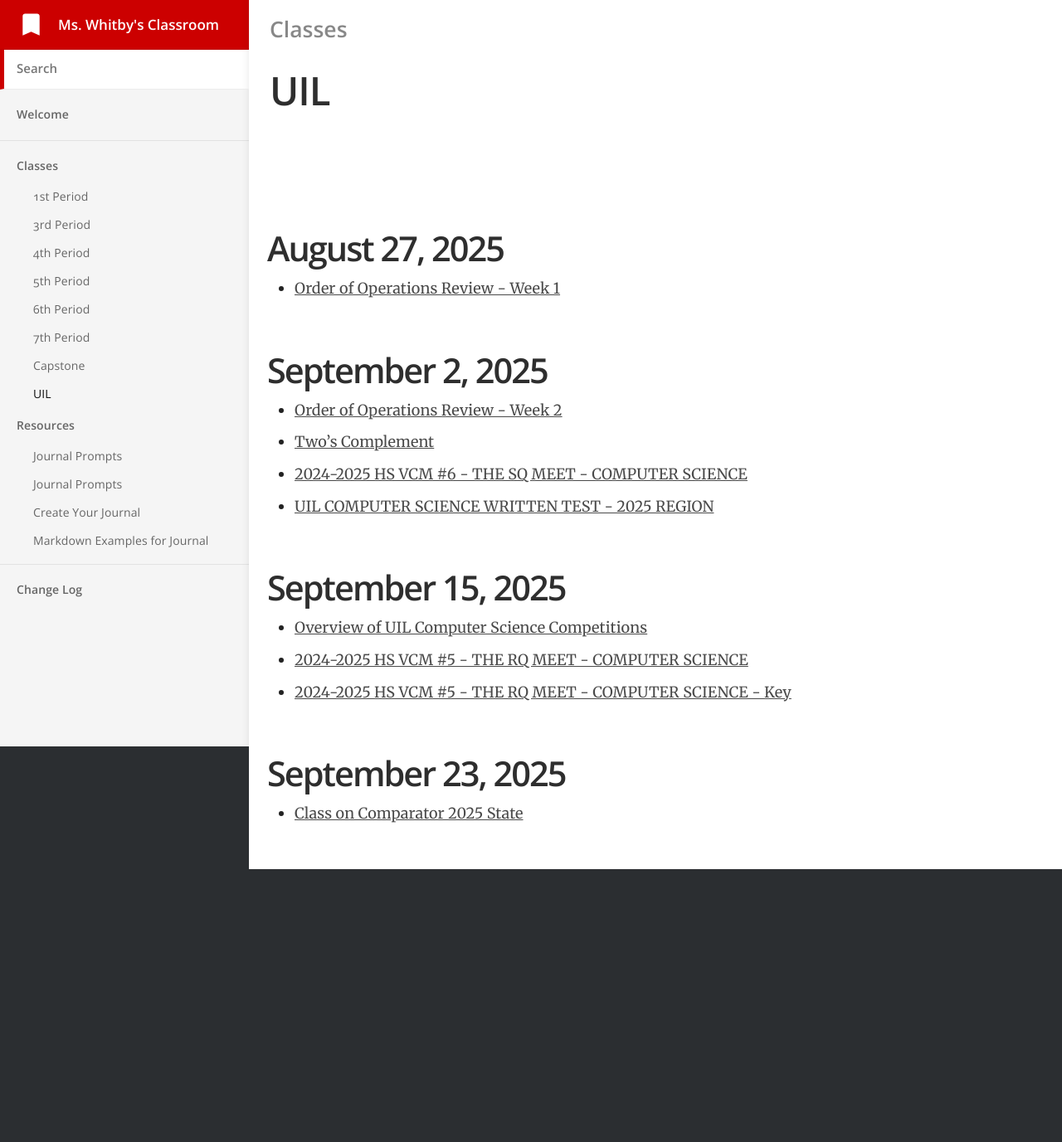
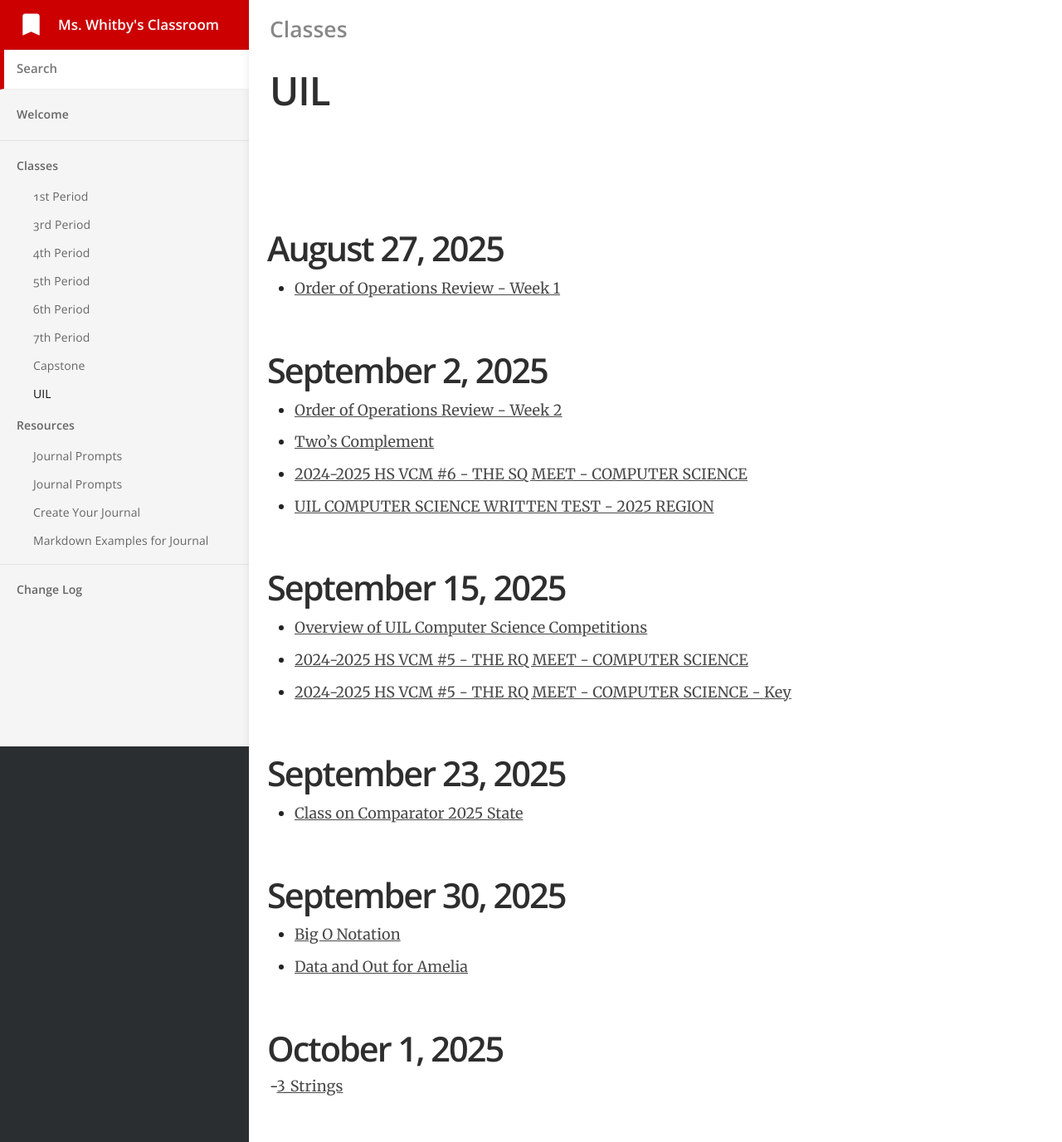
Before and after one commit to mswhitby/classroom, a Jekyll site: the page built from _docs/classes/uil.md, in a window 1280 px wide. Shown: the whole page at 83% size. Built offline with Jekyll 4.4.1, drawn with Linux system fonts in a browser that asks for light colours; before the commit the page ends 1048 px from its top, so only the background shows below that.

Commit message:
Updated UIL

```diff
--- a/_docs/classes/uil.md
+++ b/_docs/classes/uil.md
@@ -28,3 +28,13 @@ order: 8
 # September 23, 2025
 
 - [Class on Comparator 2025 State](https://github.com/mswhitby/classroom/blob/main/_docs/uil_files/Class%20on%20Comparator%202025%20State%20Amelia.pdf)
+
+
+# September 30, 2025
+
+- [Big O Notation](https://github.com/mswhitby/classroom/blob/main/_docs/uil_files/Big%20O%20class%20%20https.pdf)
+- [Data and Out for Amelia](https://github.com/mswhitby/classroom/tree/main/_docs/uil_files/Data%20and%20Out%20for%20Amelia)
+
+# October 1, 2025
+
+-[3_Strings](https://github.com/mswhitby/classroom/tree/main/_docs/uil_files/3_Strings)
```
